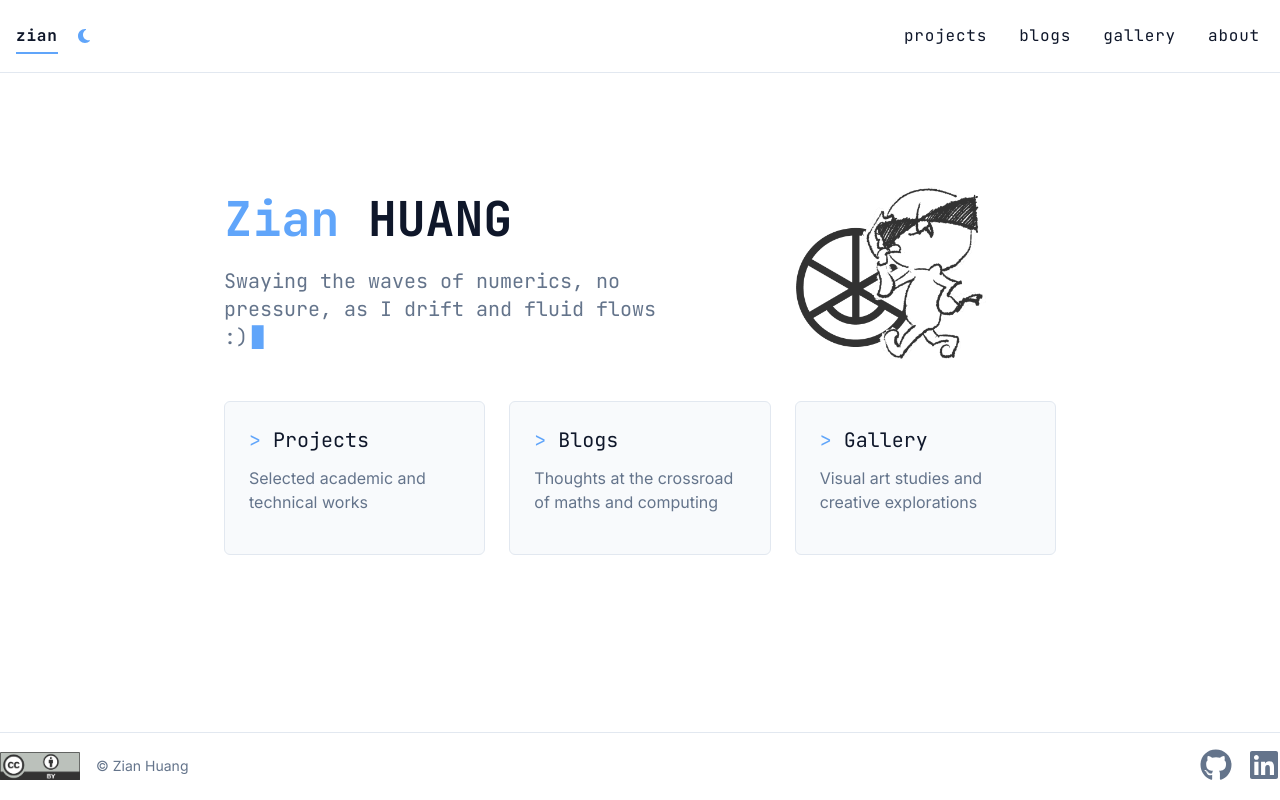
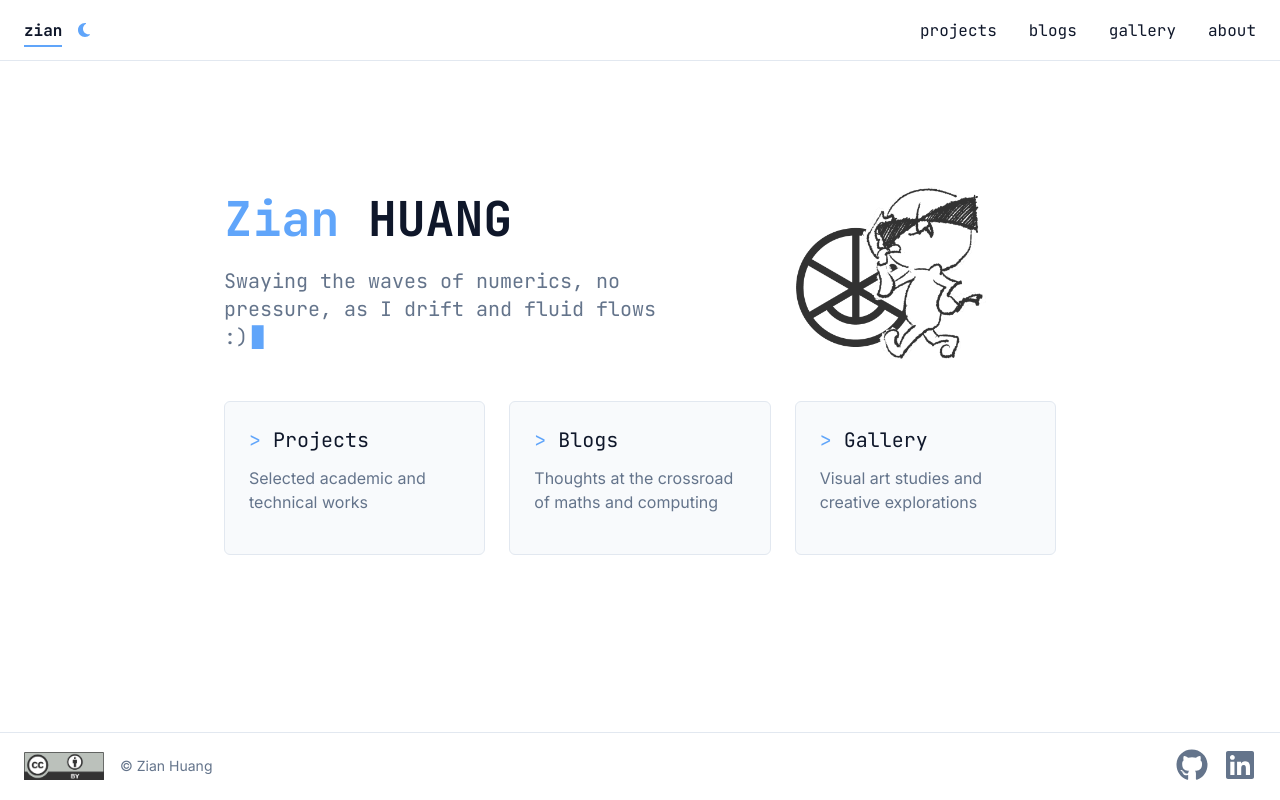
Before and after one commit to zianonlyhk/personal-website, a Next.js app: page / in a window 1280 px wide. Built offline with nearby package versions, Linux system fonts and the light colour scheme.

Commit message:
Better nav bar CSS

```diff
--- a/src/app/globals.css
+++ b/src/app/globals.css
@@ -429,8 +429,7 @@
 
     /* Base navbar styles */
     nav {
-        @apply py-2 md:py-4 border-b border-border bg-background fixed top-0 left-0 right-0 w-full z-10 backdrop-blur-sm bg-opacity-80;
-        transition: all 0.3s ease;
+        @apply py-2 md:py-4 border-b border-border bg-background fixed top-0 w-full z-10;
     }
 
     /* Add padding to the body to prevent content from being hidden under fixed navbar for all screen sizes */
@@ -439,17 +438,22 @@
     }
 
     .nav-container {
-        @apply container mx-auto px-3 md:px-4;
+        @apply container flex justify-between mx-auto px-6 items-center pt-1 pb-1 md:pt-0 md:pb-0;
+    }
+
+    .nav-link-desktop-container {
+        @apply hidden md:flex items-center space-x-8 hide-scrollbar
     }
 
     /* Navbar links */
     .nav-link {
-        @apply text-foreground hover:text-primary transition-colors duration-200 font-mono text-sm tracking-wider py-1 px-2 -mx-2 rounded-md;
+        @apply text-foreground text-base font-mono hover:text-primary transition-colors duration-200;
         position: relative;
     }
 
+    /* Addtional CSS parameters overwriting .nav-link */
     .nav-link-active {
-        @apply font-medium text-foreground;
+        @apply font-medium text-foreground bg-transparent font-bold;
         position: relative;
         display: inline-block;
     }
@@ -459,7 +463,7 @@
         position: absolute;
         width: 100%;
         height: 2px;
-        bottom: -2px;
+        bottom: -4px;
         left: 0;
         background-color: var(--primary);
     }
@@ -468,33 +472,43 @@
         color: var(--accent);
     }
 
+    .mobile-dropdown {
+        @apply md:hidden fixed;
+    }
+
     /* Hamburger menu */
     .hamburger-menu {
-        @apply md:hidden flex flex-col justify-center items-center w-8 h-8 space-y-1.5 focus:outline-none;
+        @apply md:hidden flex flex-col justify-center items-center w-8 h-8 space-y-1.5;
     }
 
     .hamburger-line {
-        @apply block w-5 h-0.5 bg-foreground transition-all duration-300;
+        @apply block w-5 h-0.5 bg-foreground transition-all duration-200;
     }
 
-    /* Mobile dropdown */
-    .mobile-dropdown {
-        @apply md:hidden;
-        /* Use the same cubic-bezier curve for both opening and closing */
-        transition: max-height 300ms cubic-bezier(0.4, 0, 0.2, 1),
-            opacity 300ms cubic-bezier(0.4, 0, 0.2, 1);
-        overflow: hidden;
-    }
+    /* Mobile-specific styles */
+    @media (max-width: 767px) {
+        .nav-link {
+            @apply px-2 py-1.5 mx-0;
+            display: inline-block;
+        }
 
-    /* Fixed mobile dropdown when open */
-    @media (max-width: 767px) {
+        .nav-link-active::after {
+            content: '';
+            position: absolute;
+            width: 80%;
+            height: 2px;
+            bottom: 3px;
+            left: 10%;
+            background-color: var(--primary);
+        }
+
         .mobile-dropdown {
-            @apply fixed left-0 right-0 bg-background bg-opacity-95 backdrop-blur-sm z-10;
-            top: 48px;
-            /* Adjusted to match navbar height */
-            /* Fixed position below navbar */
-            border-top: 1px solid var(--border);
-            /* Add border to connect with navbar */
+            @apply md:hidden fixed border-l border-t border-b right-0 border-border bg-background;
+            /* Use the same cubic-bezier curve for both opening and closing */
+            transition: max-height 300ms cubic-bezier(0.4, 0, 0.2, 1),
+                opacity 300ms cubic-bezier(0.4, 0, 0.2, 1);
+            overflow: hidden;
+            top: 60px;
         }
 
         /* Closed state */
@@ -523,114 +537,32 @@
             /* No delay for visibility when opening */
         }
 
-        .mobile-dropdown-content {
-            @apply flex flex-col space-y-3 py-3 px-3;
-            /* Added px-3 to match navbar padding */
-            /* Remove the border-t and mt-2 since we're adding border to the container */
-            /* Prevent layout shifts during animation */
-            transform: translateZ(0);
-            will-change: opacity, transform;
-        }
-    }
-
-    .mobile-dropdown-content>div {
-        @apply mb-2 px-2;
-    }
-
-    /* Mobile-specific styles */
-    @media (max-width: 767px) {
-        .nav-link-active {
-            @apply font-bold;
-            display: inline-block;
+        .mobile-dropdown-nav-link-container {
+            @apply flex flex-col py-3 px-3;
         }
 
-        .nav-link {
-            @apply px-2 py-1.5 mx-0;
-            display: inline-block;
+        .mobile-dropdown-nav-link-container>div {
+            @apply mb-2 px-2;
         }
 
-        /* Mobile dropdown menu styles */
-        .mobile-dropdown-content .nav-link-active {
-            @apply font-bold;
-            display: inline-block;
-            /* Add padding below the text to create space between text and underline */
-            padding-bottom: 4px;
-            /* Ensure the underline stays with the text */
-            position: relative;
-            margin-bottom: 4px;
-        }
-
-        .mobile-dropdown-content .nav-link-active::after {
-            /* Position the underline relative to the text */
+        .mobile-dropdown-nav-link-container .nav-link-active::after {
             content: '';
             position: absolute;
-            width: 90%;
+            width: 80%;
             height: 2px;
-            bottom: 0;
-            left: 5%;
+            bottom: 3px;
+            left: 10%;
             background-color: var(--primary);
-            /* Add transition for smooth movement */
-            transition: transform 0.3s ease;
-            transform-origin: center;
-            border-radius: 2px;
-        }
-
-        /* Add hover effect to make it more interactive */
-        .mobile-dropdown-content .nav-link-active:hover::after {
-            transform: scaleX(1.05);
-            background-color: var(--accent);
-        }
-
-        /* Add padding to the body to prevent content from being hidden under fixed navbar */
-        body {
-            @apply pt-12;
         }
     }
 
     /* Desktop-specific styles */
     @media (min-width: 768px) {
-        nav {
-            /* Ensure the navbar has proper styling on desktop */
-            @apply py-4;
-        }
 
         /* Adjust the return button position for fixed navbar */
         .return-button {
-            top: 6rem;
-            left: 2rem;
-        }
-
-        .nav-link::after {
-            content: '';
-            position: absolute;
-            width: 0;
-            height: 1px;
-            bottom: -2px;
-            left: 0;
-            background-color: var(--primary);
-            transition: width 0.3s ease;
-        }
-
-        .nav-link:hover::after {
-            width: 100%;
-        }
-
-        .nav-link {
-            @apply bg-transparent px-0 mx-0;
-            display: inline-block;
-        }
-
-        .nav-link-active {
-            @apply bg-transparent font-bold;
-            display: inline-block;
-        }
-
-        .nav-link-active::after {
-            height: 2px;
-        }
-
-        .nav-link-active:hover {
-            color: var(--accent);
+            top: 9.5rem;
+            left: 5.5rem;
         }
     }
 
@@ -646,7 +578,7 @@
     }
 
     .footer-container {
-        @apply container mx-auto flex flex-row justify-between items-center text-sm text-muted-foreground;
+        @apply container mx-auto flex flex-row justify-between px-6 items-center text-sm text-muted-foreground;
     }
 
     /* Mobile-specific footer styles, as additional CSS commands added on top */
--- a/src/components/layout/Navbar.tsx
+++ b/src/components/layout/Navbar.tsx
@@ -17,6 +17,7 @@ const Navbar = () => {
     const navRef = useRef<HTMLDivElement>(null);
     const logoRef = useRef<HTMLAnchorElement>(null);
 
+    // hides the return button in small screen
     useEffect(() => {
         const handleScroll = () => {
             setScrolled(window.scrollY > 10);
@@ -35,6 +36,7 @@ const Navbar = () => {
         };
     }, []);
 
+    // clicking the content closes the menu bar
     useEffect(() => {
         const handleClickOutside = (event: MouseEvent) => {
             // Don't close if clicking inside the navbar or on the hamburger button
@@ -68,14 +70,12 @@ const Navbar = () => {
     return (
         <nav className={`${scrolled ? 'shadow-sm' : ''} z-50`} ref={navRef}>
             <div className="nav-container">
-                {/* Top row with logo and navigation */}
-                <div className="flex justify-between items-center w-full">
-                    {/* Left side - Logo and theme toggle */}
-                    <div className="flex items-center gap-3">
+                {/* Left side - the button "zian" and theme toggle */}
+                <div className="flex items-center gap-2">
                     <div>
                         <Link
                             href="/"
-                                className={`nav-link ${pathname === '/' ? 'nav-link-active' : ''} text-base`}
+                            className={`nav-link ${pathname === '/' ? 'nav-link-active' : ''}`}
                             onClick={handleNavClick}
                             ref={logoRef}
                         >
@@ -84,6 +84,47 @@ const Navbar = () => {
                     </div>
                     <ThemeToggle />
                 </div>
+
+                {/* Navigation links - visible only on desktop */}
+                <div className="nav-link-desktop-container">
+                    <div>
+                        <Link
+                            href="/projects"
+                            className={`nav-link ${pathname?.startsWith('/projects') ? 'nav-link-active' : ''}`}
+                            onClick={handleNavClick}
+                        >
+                            projects
+                        </Link>
+                    </div>
+                    <div>
+                        <Link
+                            href="/blogs"
+                            className={`nav-link ${pathname?.startsWith('/blogs') ? 'nav-link-active' : ''}`}
+                            onClick={handleNavClick}
+                        >
+                            blogs
+                        </Link>
+                    </div>
+                    <div>
+                        <Link
+                            href="/gallery"
+                            className={`nav-link ${pathname?.startsWith('/gallery') ? 'nav-link-active' : ''}`}
+                            onClick={handleNavClick}
+                        >
+                            gallery
+                        </Link>
+                    </div>
+                    <div>
+                        <Link
+                            href="/about"
+                            className={`nav-link ${pathname?.startsWith('/about') ? 'nav-link-active' : ''}`}
+                            onClick={handleNavClick}
+                        >
+                            about
+                        </Link>
+                    </div>
+                </div>
+
 
                 {/* Hamburger menu for mobile */}
                 <button
@@ -96,12 +137,13 @@ const Navbar = () => {
                     <span className={`hamburger-line ${isMenuOpen ? '-rotate-45 -translate-y-2' : ''}`}></span>
                 </button>
 
-                    {/* Navigation links - visible only on desktop */}
-                    <div className="hidden md:flex items-center space-x-8 overflow-x-auto hide-scrollbar px-1 py-1">
+                {/* Mobile dropdown menu */}
+                <div className={`mobile-dropdown ${isMenuOpen ? 'max-h-60 opacity-100' : 'max-h-0 opacity-0'}`}>
+                    <div className="mobile-dropdown-nav-link-container">
                         <div>
                             <Link
                                 href="/projects"
-                                className={`nav-link ${pathname?.startsWith('/projects') ? 'nav-link-active' : ''} text-base whitespace-nowrap`}
+                                className={`nav-link ${pathname?.startsWith('/projects') ? 'nav-link-active' : ''}`}
                                 onClick={handleNavClick}
                             >
                                 projects
@@ -110,7 +152,7 @@ const Navbar = () => {
                         <div>
                             <Link
                                 href="/blogs"
-                                className={`nav-link ${pathname?.startsWith('/blogs') ? 'nav-link-active' : ''} text-base whitespace-nowrap`}
+                                className={`nav-link ${pathname?.startsWith('/blogs') ? 'nav-link-active' : ''}`}
                                 onClick={handleNavClick}
                             >
                                 blogs
@@ -119,7 +161,7 @@ const Navbar = () => {
                         <div>
                             <Link
                                 href="/gallery"
-                                className={`nav-link ${pathname?.startsWith('/gallery') ? 'nav-link-active' : ''} text-base whitespace-nowrap`}
+                                className={`nav-link ${pathname?.startsWith('/gallery') ? 'nav-link-active' : ''}`}
                                 onClick={handleNavClick}
                             >
                                 gallery
@@ -128,49 +170,7 @@ const Navbar = () => {
                         <div>
                             <Link
                                 href="/about"
-                                className={`nav-link ${pathname?.startsWith('/about') ? 'nav-link-active' : ''} text-base whitespace-nowrap`}
-                                onClick={handleNavClick}
-                            >
-                                about
-                            </Link>
-                        </div>
-                    </div>
-                </div>
-
-                {/* Mobile dropdown menu */}
-                <div className={`mobile-dropdown ${isMenuOpen ? 'max-h-60 opacity-100' : 'max-h-0 opacity-0'}`}>
-                    <div className="mobile-dropdown-content">
-                        <div>
-                            <Link
-                                href="/projects"
-                                className={`nav-link ${pathname?.startsWith('/projects') ? 'nav-link-active' : ''} text-base py-2`}
-                                onClick={handleNavClick}
-                            >
-                                projects
-                            </Link>
-                        </div>
-                        <div>
-                            <Link
-                                href="/blogs"
-                                className={`nav-link ${pathname?.startsWith('/blogs') ? 'nav-link-active' : ''} text-base py-2`}
-                                onClick={handleNavClick}
-                            >
-                                blogs
-                            </Link>
-                        </div>
-                        <div>
-                            <Link
-                                href="/gallery"
-                                className={`nav-link ${pathname?.startsWith('/gallery') ? 'nav-link-active' : ''} text-base py-2`}
-                                onClick={handleNavClick}
-                            >
-                                gallery
-                            </Link>
-                        </div>
-                        <div>
-                            <Link
-                                href="/about"
-                                className={`nav-link ${pathname?.startsWith('/about') ? 'nav-link-active' : ''} text-base py-2`}
+                                className={`nav-link ${pathname?.startsWith('/about') ? 'nav-link-active' : ''}`}
                                 onClick={handleNavClick}
                             >
                                 about
```
Lines whose indentation alone changed are shown as unchanged.
